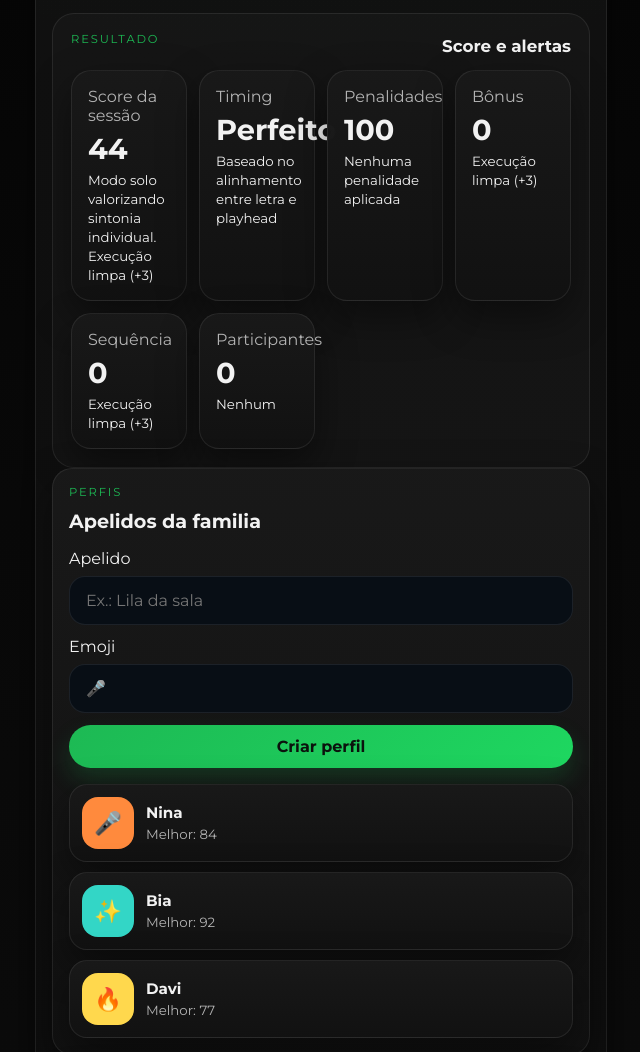
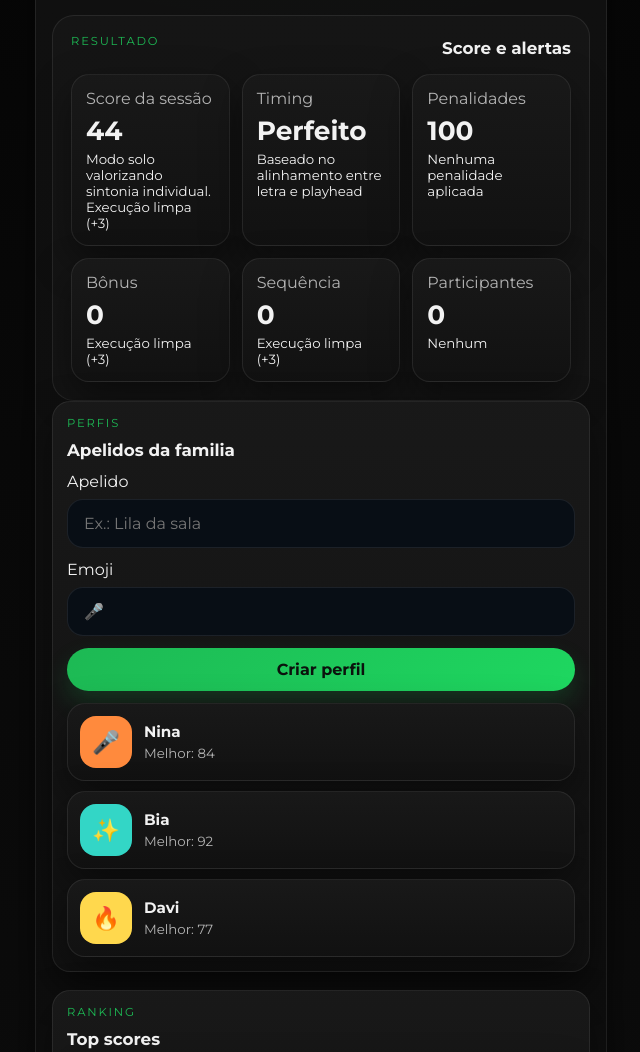
Before and after one commit to gabrielbelmiro/karaoke-family-hub, a website built with Vite: page index.html in a window 1280 px wide. Shown: the part 1120-2172 px from the top of the page, without its empty margins (319-959 px from the left). Built offline with nearby package versions, Linux system fonts and the light colour scheme.

Commit message:
style: unify session and sidebar cards

```diff
--- a/styles.css
+++ b/styles.css
@@ -449,6 +449,10 @@ h1 {
   color: var(--text);
 }
 
+.stage-block-header {
+  padding-bottom: 2px;
+}
+
 .stage-advanced {
   display: grid;
   grid-template-columns: repeat(2, minmax(0, 1fr));
@@ -699,19 +703,22 @@ h1 {
 
 .footer-grid {
   display: grid;
-  grid-template-columns: repeat(4, minmax(0, 1fr));
+  grid-template-columns: repeat(3, minmax(0, 1fr));
   gap: 12px;
   margin-top: 0;
 }
 
 .score-card {
-  border-radius: 20px;
-  padding: 16px;
+  border-radius: 18px;
+  padding: 14px;
+  min-height: 108px;
+  display: grid;
+  align-content: start;
 }
 
 .score-card strong {
   display: block;
-  font-size: 1.8rem;
+  font-size: 1.65rem;
   margin: 6px 0 4px;
 }
 
@@ -851,6 +858,43 @@ h1 {
   margin-top: 14px;
   color: var(--muted);
   font-size: 0.95rem;
+}
+
+.sidebar .panel {
+  padding: 14px;
+}
+
+.sidebar .panel-header {
+  margin-bottom: 12px;
+}
+
+.sidebar .panel h2 {
+  font-size: 1.05rem;
+}
+
+.sidebar .profile-form {
+  margin-bottom: 12px;
+}
+
+.sidebar .song-card,
+.sidebar .profile-pill,
+.sidebar .ranking-list li,
+.sidebar .history-list li,
+.sidebar .session-summary,
+.sidebar .panel {
+  border-radius: 18px;
+}
+
+.sidebar .ranking-list li strong:last-child {
+  font-size: 1rem;
+}
+
+.sidebar .history-list li strong:last-child {
+  font-size: 1rem;
+}
+
+.sidebar .session-summary strong {
+  font-size: 0.96rem;
 }
 
 .profile-form {
```
